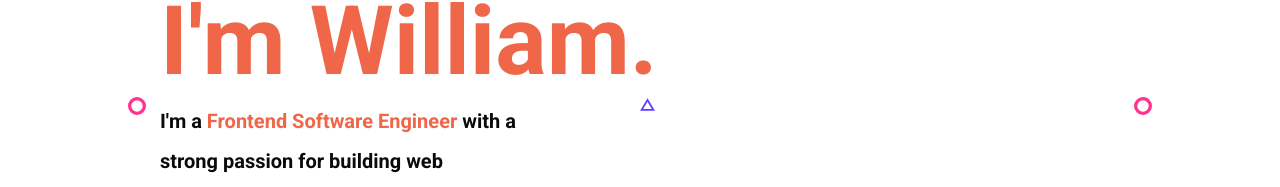
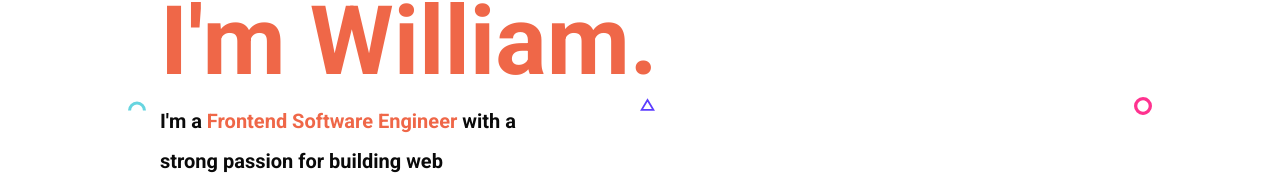
Before and after one commit to WilliamGiammona/william-giammona-website, a Next.js app: page / in a window 1280 px wide. Shown: the part 303-490 px from the top of the page. Built offline with nearby package versions, Linux system fonts and the light colour scheme; no server answers.

Commit message:
scale factor

```diff
--- a/app/components/BackgroundShapes.tsx
+++ b/app/components/BackgroundShapes.tsx
@@ -36,7 +36,6 @@ const BackgroundShapes = () => {
           alt="background shape"
           width={18}
           height={18}
-          className="dark:invert"
         />
       </div>
 
@@ -51,7 +50,6 @@ const BackgroundShapes = () => {
           alt="background shape"
           width={15}
           height={15}
-          className="dark:invert"
         />
       </div>
 
@@ -66,7 +64,6 @@ const BackgroundShapes = () => {
           alt="background shape"
           width={18}
           height={18}
-          className="dark:invert"
         />
       </div>
 
@@ -78,11 +75,10 @@ const BackgroundShapes = () => {
         }}
       >
         <Image
-          src="/images/backgroundImages/circle.svg"
+          src="/images/backgroundImages/semi-circle.svg"
           alt="background shape"
           width={18}
           height={18}
-          className="dark:invert"
         />
       </div>
 
@@ -97,7 +93,6 @@ const BackgroundShapes = () => {
           alt="background shape"
           width={15}
           height={15}
-          className="dark:invert"
         />
       </div>
 
@@ -112,7 +107,6 @@ const BackgroundShapes = () => {
           alt="background shape"
           width={18}
           height={18}
-          className="dark:invert"
         />
       </div>
 
@@ -128,7 +122,6 @@ const BackgroundShapes = () => {
           alt="background shape"
           width={15}
           height={15}
-          className="dark:invert"
         />
       </div>
 
@@ -143,7 +136,6 @@ const BackgroundShapes = () => {
           alt="background shape"
           width={18}
           height={18}
-          className="dark:invert"
         />
       </div>
 
@@ -158,7 +150,6 @@ const BackgroundShapes = () => {
           alt="background shape"
           width={18}
           height={18}
-          className="dark:invert"
         />
       </div>
     </div>
```
